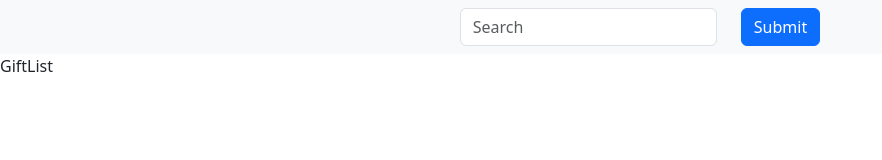
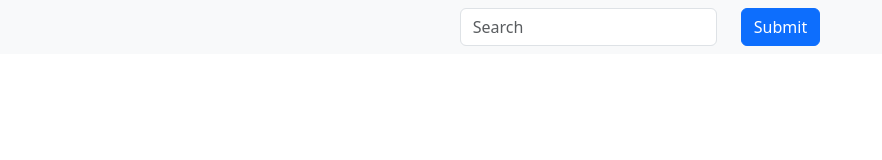
Before and after one commit to roAscurra/React-TypeScript, a React (Vite) app in the folder SegundoProyectoGhipy/: page / in a window 1280 px wide. Shown: the top 160 px of the page, without its empty margins (0-882 px from the left). Built offline with nearby package versions, Linux system fonts and the light colour scheme.

Commit message:
Muestro contenido de los resultados de la busqueda

```diff
--- a/SegundoProyectoGhipy/src/App.tsx
+++ b/SegundoProyectoGhipy/src/App.tsx
@@ -1,11 +1,19 @@
+import { useState } from "react"
 import { GiftList } from "./components/GiftList/GiftList"
 import { NavBar } from "./components/ui/Navbar/NavBar"
 
+interface IGift {
+  urlGift : string,
+  title : string
+}
+
 function App() {
+  const [gift, setGift] = useState<IGift>([]); //estado que contiene el gift
+
   return (
     <>
-    <NavBar />
-    <GiftList />
+    <NavBar setGift={setGift} />
+    <GiftList gift={gift} />
     </>
   )
 }
--- a/SegundoProyectoGhipy/src/components/GiftList/GiftList.tsx
+++ b/SegundoProyectoGhipy/src/components/GiftList/GiftList.tsx
@@ -1,7 +1,20 @@
 import React from 'react'
+import { CardGift } from '../ui/CardGift/CardGift';
 
-export const GiftList = () => {
+interface IGift {
+    urlGift : string,
+    title : string
+}
+interface IPropsGiftList {
+    gift: IGift[];
+}
+
+export const GiftList : FC<IPropsGiftList> = ({ gift }) => {
   return (
-    <div>GiftList</div>
+    <div>
+        {gift.map((el)=>( //hago un map del array que está en App.tsx
+            <CardGift gift={el} /> //muestra el elemento
+        ))}
+    </div>
   )
 }
--- a/SegundoProyectoGhipy/src/components/ui/CardGift/CardGift.tsx
+++ b/SegundoProyectoGhipy/src/components/ui/CardGift/CardGift.tsx
@@ -1,7 +1,17 @@
-import React from 'react'
 
-export const CardGift = () => {
+interface IGift {
+    urlGift : string,
+    title : string
+}
+
+interface IPropsCardGift{
+    gift : IGift
+}
+export const CardGift: FC<IPropsCardGift> = ({ gift }) => {
   return (
-    <div>CardGift</div>
+    <div>
+        <img src={gift.urlGift} />
+        <h3>{gift.title}</h3>
+    </div>
   )
 }
--- a/SegundoProyectoGhipy/src/components/ui/Navbar/NavBar.tsx
+++ b/SegundoProyectoGhipy/src/components/ui/Navbar/NavBar.tsx
@@ -3,8 +3,10 @@ import { Button, Col, Form, Navbar, Row } from 'react-bootstrap'
 import { Prev } from 'react-bootstrap/esm/PageItem';
 
 const API_KEY = import.meta.env.VITE_API_KEY;
-export const NavBar = () => {
-
+interface IPropsNavBar {
+    setGift : Function;
+}
+export const NavBar: FC<IPropsNavBar> = ({ setGift }) => {
     const fetchGift = async (query:string)=>{
         try {
             const response = await fetch(`https://api.giphy.com/v1/gifs/search?api_key=${API_KEY}&q=${query}&limit=12`);
@@ -13,7 +15,7 @@ export const NavBar = () => {
                 urlGift : el.images.fixed_height.url,
                 title : el.title,
             }));
-            console.log(parseData)
+            setGift(parseData)
         } catch (error) {
             console.warn(error)
         }
```
